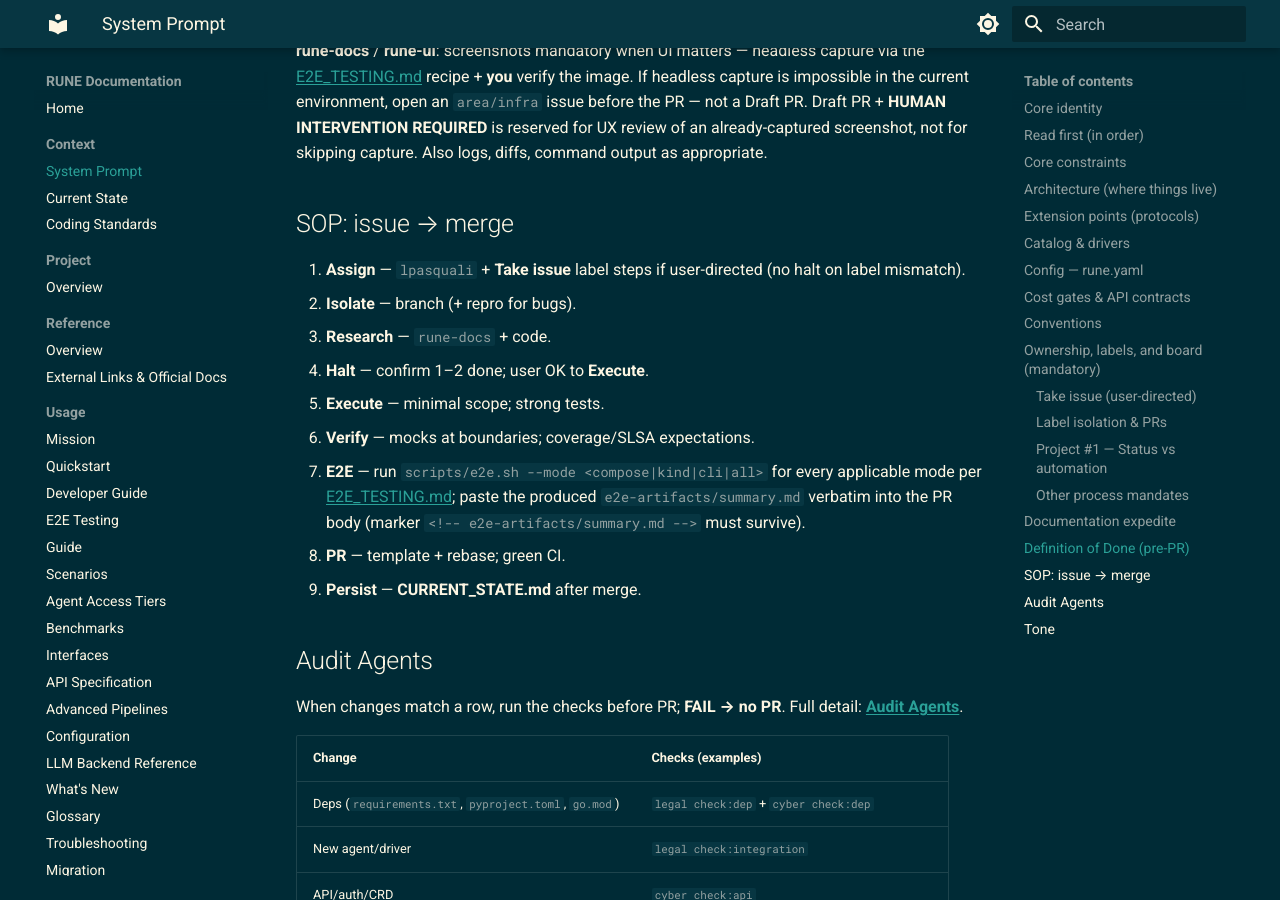
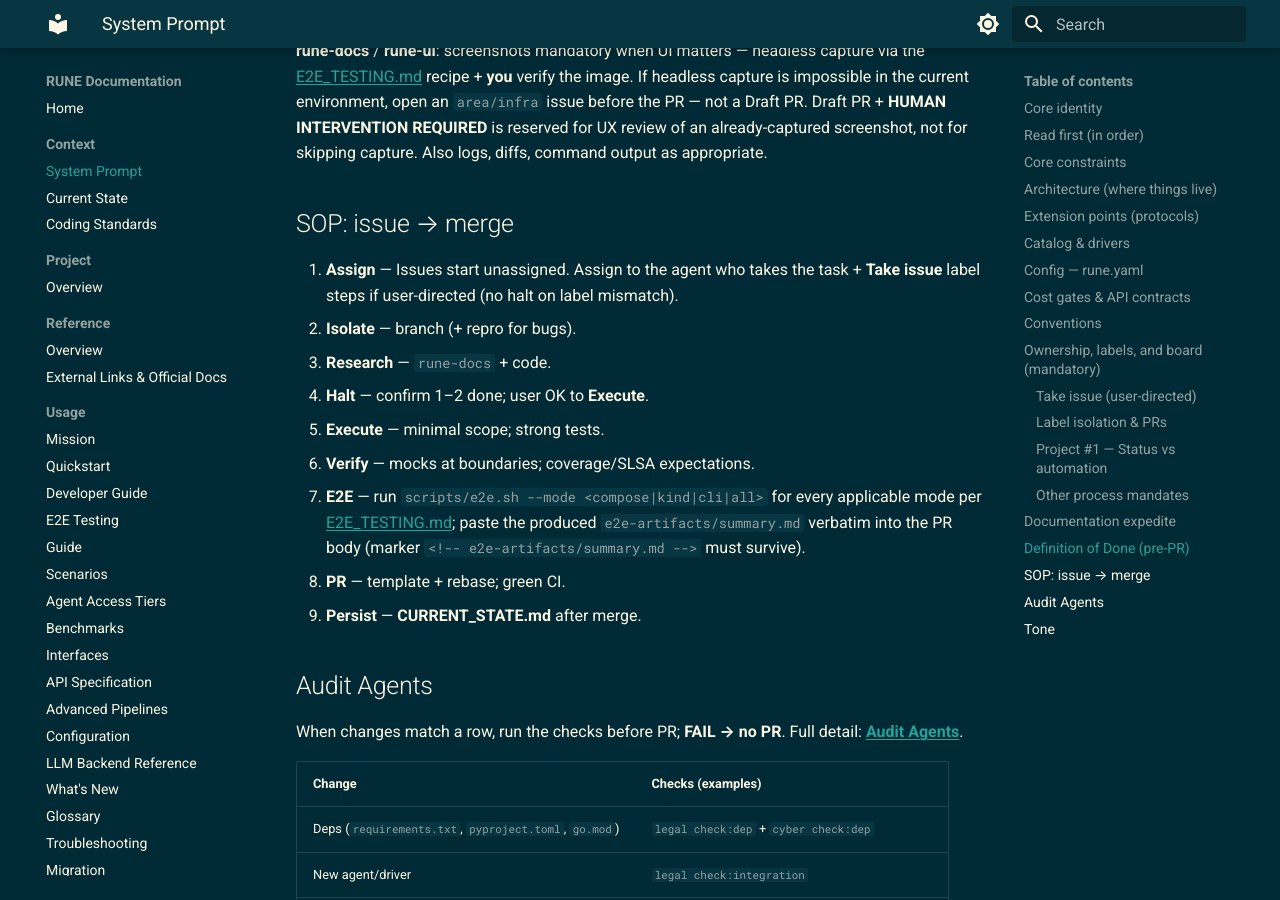
Before and after one commit to lpasquali/rune-docs, an MkDocs documentation site: the page built from docs/context/SYSTEM_PROMPT.md, in a window 1280 px wide and 900 px high, scrolled down 5466 px. Built offline with MkDocs 1.6.1 and Material for MkDocs 9.7.7, drawn with Linux system fonts in a browser that asks for light colours; the version menu is left out.

Commit message:
docs: update SOP Step 1 to keep issues unassigned until taken by agent

```diff
--- a/docs/context/SYSTEM_PROMPT.md
+++ b/docs/context/SYSTEM_PROMPT.md
@@ -137,7 +137,7 @@ Pick the **highest** applicable level. **CI green alone is not enough.**
 
 ## SOP: issue → merge
 
-1. **Assign** — `lpasquali` + **Take issue** label steps if user-directed (no halt on label mismatch).
+1. **Assign** — Issues start unassigned. Assign to the agent who takes the task + **Take issue** label steps if user-directed (no halt on label mismatch).
 2. **Isolate** — branch (+ repro for bugs).
 3. **Research** — `rune-docs` + code.
 4. **Halt** — confirm 1–2 done; user OK to **Execute**.
```
